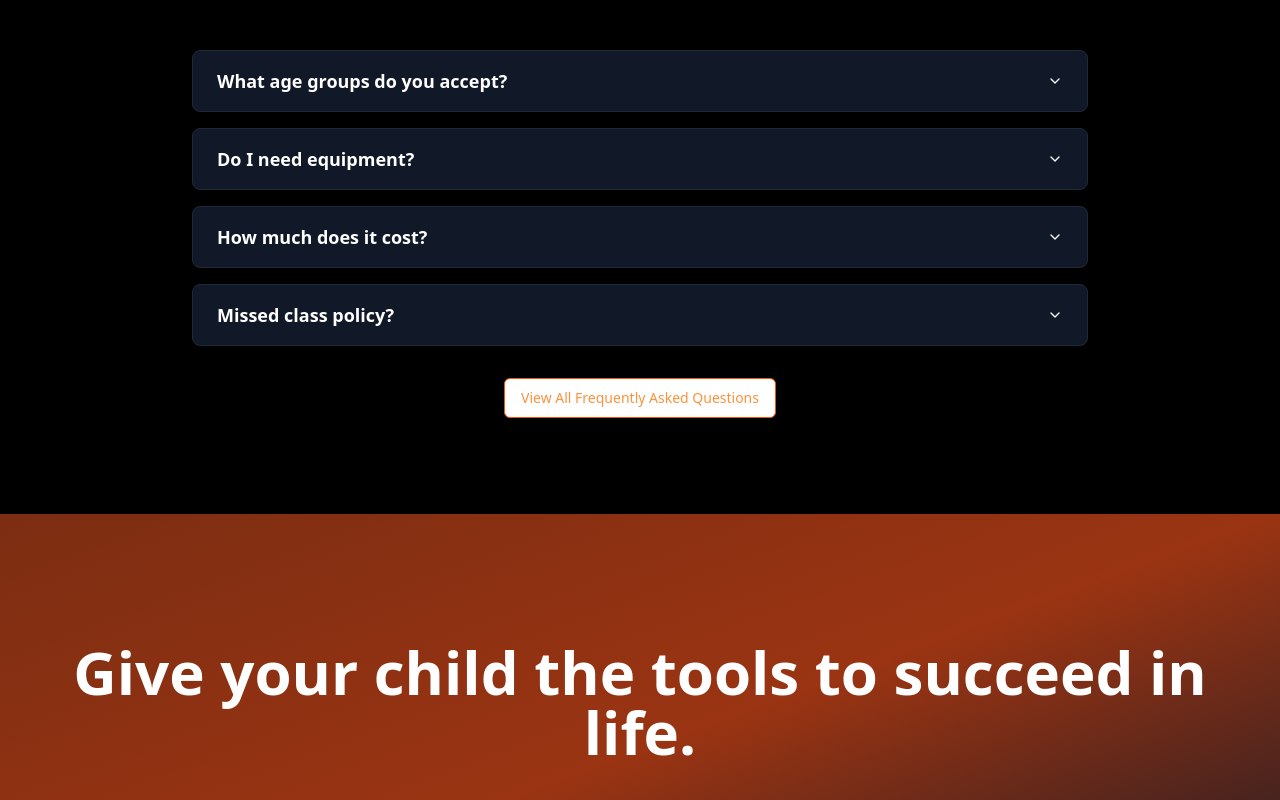
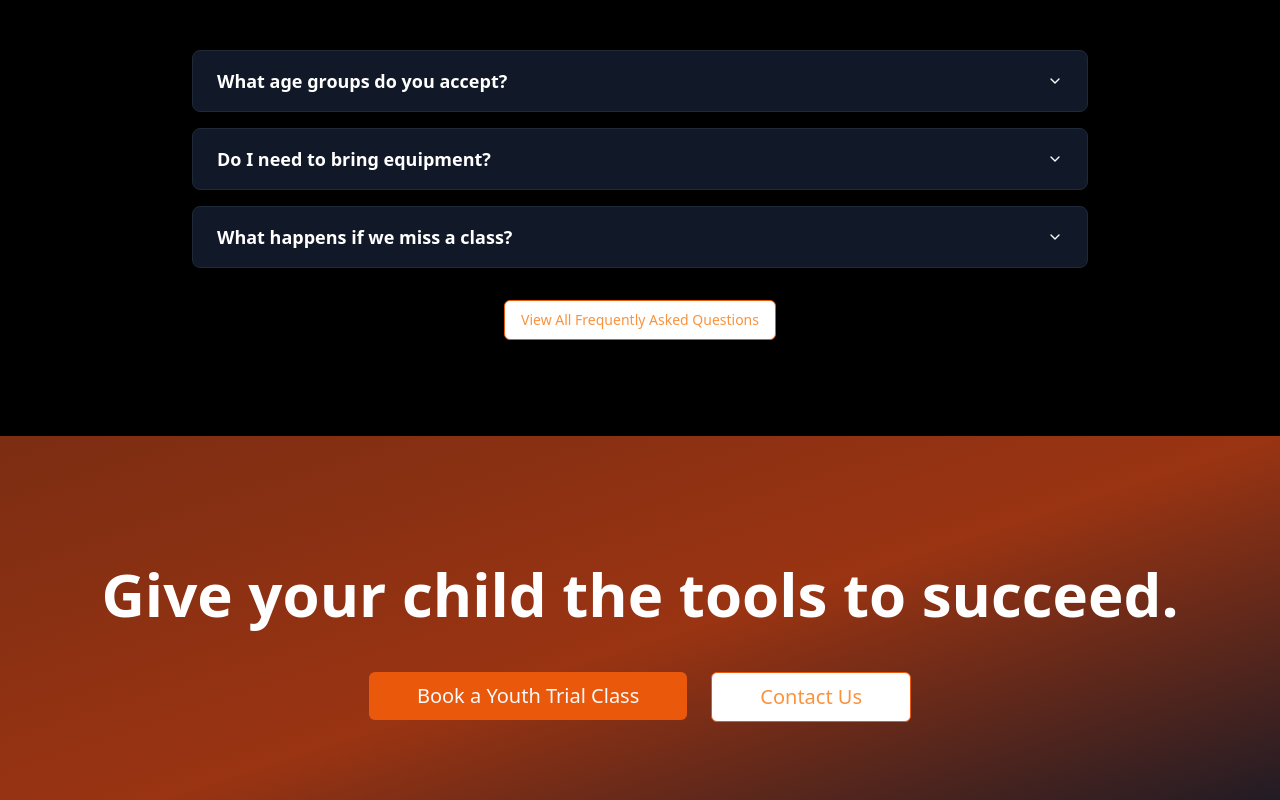
Before and after one commit to ecent/kravist-website-main, a React (Vite) app: page /programs/youth/learn-more in a window 1280 px wide. Shown: the part 5140-5940 px from the top of the page. Built offline with nearby package versions, Linux system fonts and the light colour scheme.

Commit message:
Update Youth Learn More page
Updated the final CTA to "Give your child the tools to succeed." and revised the FAQ section with updated questions and answers regarding age groups, equipment, and missed classes. The "How much does it cost?" question was removed.

```diff
--- a/src/pages/YouthLearnMore.tsx
+++ b/src/pages/YouthLearnMore.tsx
@@ -9,19 +9,15 @@ const YouthLearnMore = () => {
   const faqs = [
     {
       question: "What age groups do you accept?",
-      answer: "Kids 6-9, Juniors 9-12, Teens 12-16."
+      answer: "We welcome children and teens aged 6 to 17 years. Classes are grouped by age so everyone trains with peers at the right development level."
     },
     {
-      question: "Do I need equipment?",
-      answer: "Sportswear for the trial; uniform provided on enrolment."
+      question: "Do I need to bring equipment?",
+      answer: "Just have your child arrive in closed-toe shoes, comfortable workout clothes, and a water bottle. All pads and associated gear are provided by Kravist."
     },
     {
-      question: "How much does it cost?",
-      answer: "From S$___ per 17-week term."
-    },
-    {
-      question: "Missed class policy?",
-      answer: "Attend any other Youth slot that week."
+      question: "What happens if we miss a class?",
+      answer: "Simply coordinate a free make-up session with the instructor. We're flexible—your child can slot into another Youth class that same week at no extra cost."
     }
   ];
 
@@ -474,7 +470,7 @@ const YouthLearnMore = () => {
         <section className="py-20 lg:py-32 bg-gradient-to-br from-orange-900 via-orange-800 to-gray-900">
           <div className="container mx-auto px-4 text-center">
             <h2 className="text-3xl md:text-5xl lg:text-6xl font-bold mb-12 text-white leading-tight">
-              Give your child the tools to succeed in life.
+              Give your child the tools to succeed.
             </h2>
             <div className="flex flex-col sm:flex-row gap-6 justify-center">
               <Button size="lg" className="bg-orange-600 hover:bg-orange-700 text-xl px-12 py-6" asChild>
```
